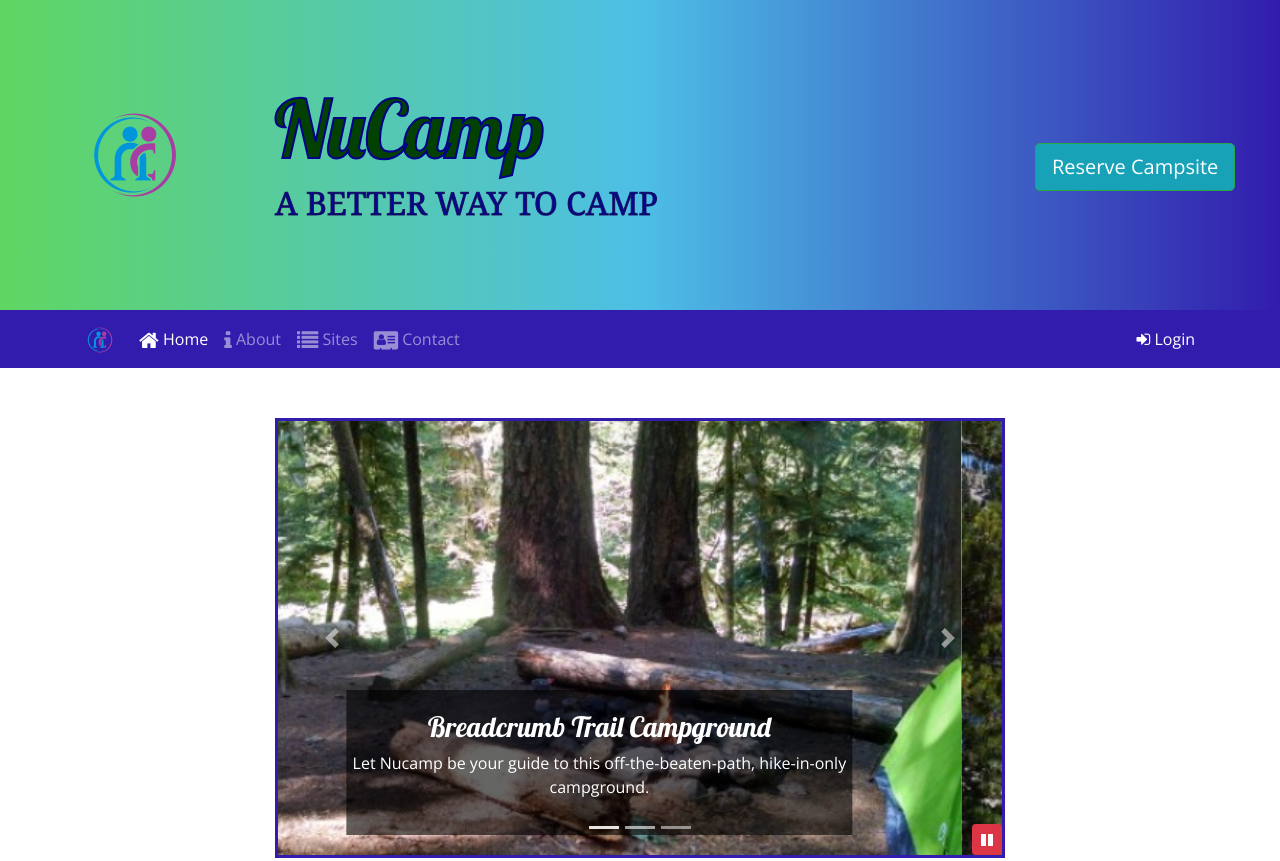
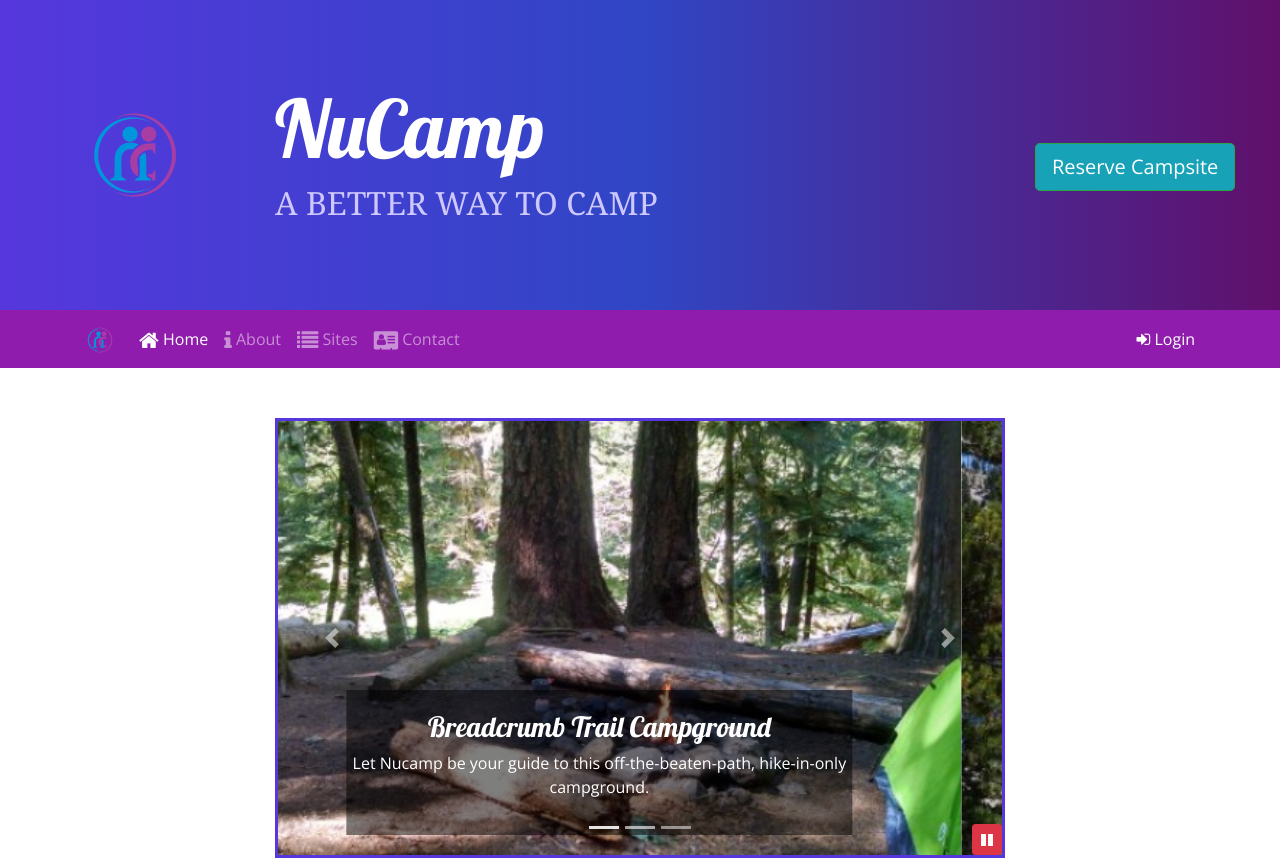
Before and after one commit to mbonzi/Bootstrap, a website: page index.html in a window 1280 px wide. Shown: the top 861 px of the page. Drawn offline with nearby package versions, Linux system fonts and the light colour scheme; a web font is replaced by a local one.

Commit message:
changed css style before editing with SCSS

```diff
--- a/CSS/styles.scss
+++ b/CSS/styles.scss
@@ -1,3 +1,5 @@
+$color-primary: #3046c5
+
 body {
     font-family: "Open Sans", sans-serif;
 }
```
Also changed, not shown: CSS/styles.css.
